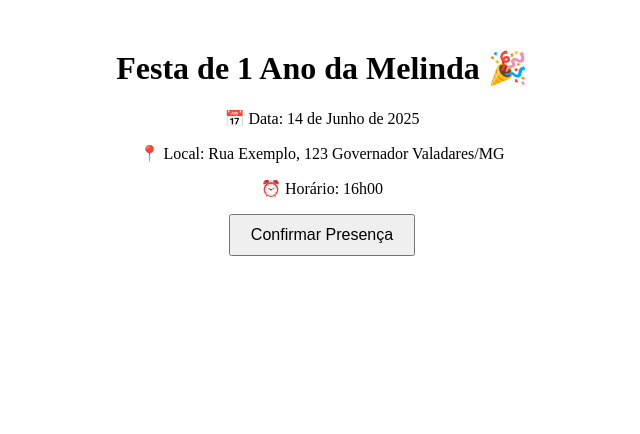
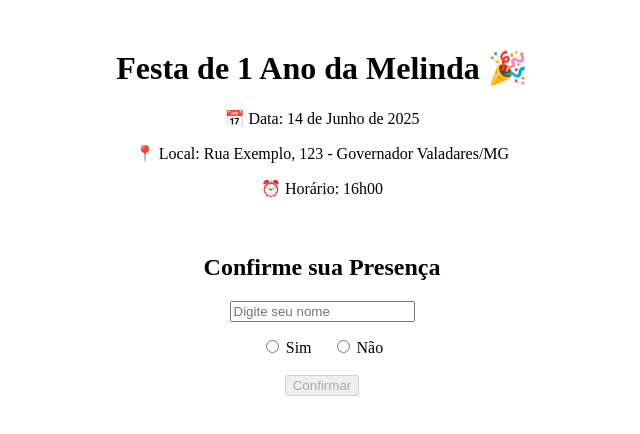
Before and after one commit to romulo-hub/confirmacao-presensa, a Next.js app: page / in a window 1280 px wide. Shown: the top 434 px of the page, without its empty margins (318-958 px from the left). Built offline with nearby package versions, Linux system fonts and the light colour scheme.

Commit message:
primeiro

```diff
--- a/src/app/page.js
+++ b/src/app/page.js
@@ -1,22 +1,18 @@
 // src/app/page.js
 "use client";
 
-import Link from "next/link";
+import ConfirmacaoPresenca from "../components/ConfirmacaoPresenca";
 
 export default function Home() {
   return (
     <main style={{ textAlign: "center", padding: "20px" }}>
       <h1>Festa de 1 Ano da Melinda 🎉</h1>
       <p>📅 Data: 14 de Junho de 2025</p>
-      <p>📍 Local: Rua Exemplo, 123 Governador Valadares/MG</p>
+      <p>📍 Local: Rua Exemplo, 123 - Governador Valadares/MG</p>
       <p>⏰ Horário: 16h00</p>
-      <Link href="/confirmar">
-        <button
-          style={{ padding: "10px 20px", fontSize: "16px", cursor: "pointer" }}
-        >
-          Confirmar Presença
-        </button>
-      </Link>
+
+      {/* Formulário de confirmação visível na mesma página */}
+      <ConfirmacaoPresenca />
     </main>
   );
 }
--- /dev/null
+++ b/src/components/ConfirmacaoPresenca.js
@@ -0,0 +1,71 @@
+"use client";
+import { useState } from "react";
+
+export default function ConfirmacaoPresenca() {
+  const [nome, setNome] = useState("");
+  const [presenca, setPresenca] = useState(null);
+
+  const handleSubmit = async (e) => {
+    e.preventDefault();
+
+    if (!nome || !presenca) {
+      alert("Por favor, preencha todos os campos.");
+      return;
+    }
+
+    const response = await fetch("/api/confirmar", {
+      method: "POST",
+      headers: { "Content-Type": "application/json" },
+      body: JSON.stringify({ nome, presenca }),
+    });
+
+    if (response.ok) {
+      alert("Presença registrada com sucesso!");
+      setNome("");
+      setPresenca(null);
+    } else {
+      alert("Erro ao registrar presença.");
+    }
+  };
+
+  return (
+    <div style={{ textAlign: "center", padding: "20px" }}>
+      <h2>Confirme sua Presença</h2>
+      <form onSubmit={handleSubmit}>
+        <input
+          type="text"
+          placeholder="Digite seu nome"
+          value={nome}
+          onChange={(e) => setNome(e.target.value)}
+          required
+        />
+        <div style={{ marginTop: "15px" }}>
+          <label style={{ marginRight: "20px" }}>
+            <input
+              type="radio"
+              name="presenca"
+              value="sim"
+              onChange={() => setPresenca("sim")}
+              required
+            />{" "}
+            Sim
+          </label>
+          <label>
+            <input
+              type="radio"
+              name="presenca"
+              value="nao"
+              onChange={() => setPresenca("nao")}
+              required
+            />{" "}
+            Não
+          </label>
+        </div>
+        <br />
+        <button type="submit" disabled={!nome.trim() || !presenca}>
+          Confirmar
+        </button>
+      </form>
+    </div>
+  );
+}
```
